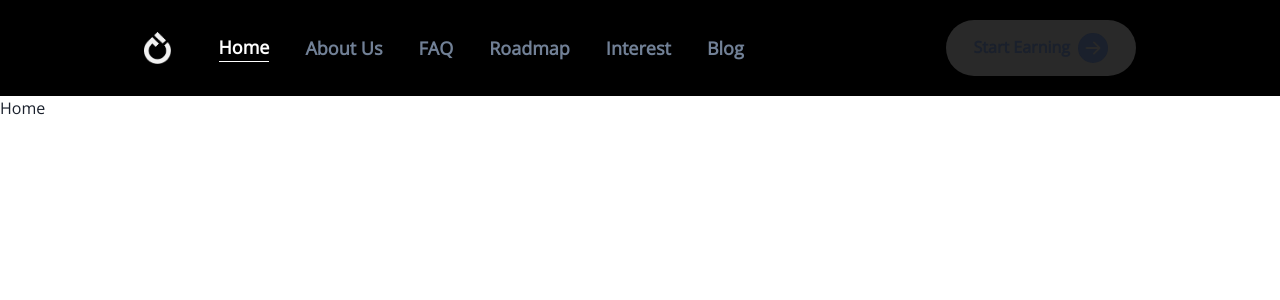
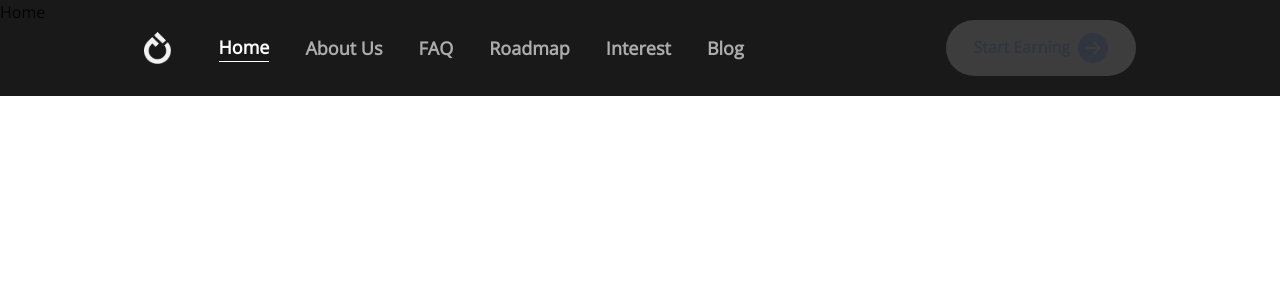
Before and after one commit to devvanu/flint-dot-money-clone, a React (Vite) app: page / in a window 1280 px wide. Shown: the top 300 px of the page. Built offline with nearby package versions, Linux system fonts and the light colour scheme.

Commit message:
update: added sticky navbar

```diff
--- a/src/components/Header/Header.jsx
+++ b/src/components/Header/Header.jsx
@@ -15,7 +15,7 @@ const Header = () => {
   });
 
   return (
-    <chakra.header bg="black" color="white">
+    <chakra.header bg="black" color="white" pos="fixed" w="100%" opacity='0.9' >
       <Container maxW="container.lg">
         <HStack py='5' align='center' justify='space-between'>
 
@@ -34,7 +34,7 @@ const Header = () => {
             isDesktop ? (
               <Flex w='100%' justify='space-between'>
                 <HStack
-                  color="gray.500"
+                  color="whiteAlpha.700"
                   fontSize="18px"
                   fontWeight="bold"
                   as="nav"
```
